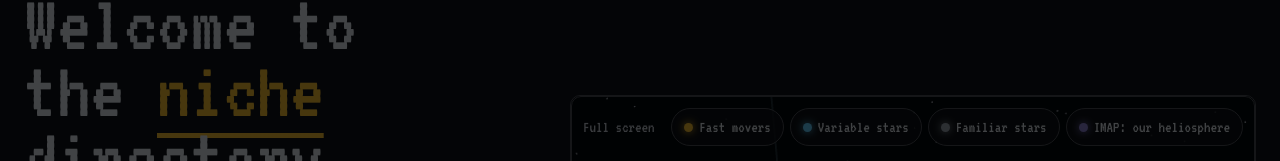
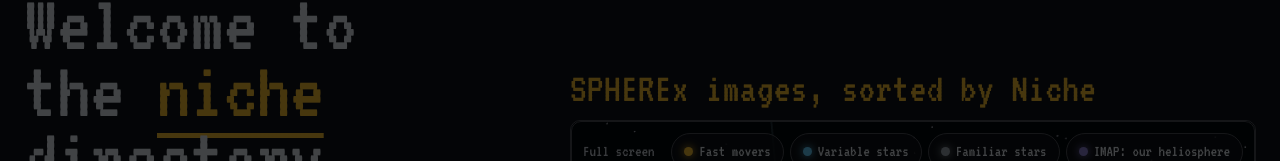
Before and after one commit to anishmallepally123-blip/NicheNomads, a React (Vite) app in the folder frontend/: page / in a window 1280 px wide. Shown: the part 120-281 px from the top of the page. Built offline with nearby package versions, Linux system fonts and the light colour scheme; no server answers.

Commit message:
Add tagline above the homepage 3D map

```diff
--- a/frontend/src/home/Home.tsx
+++ b/frontend/src/home/Home.tsx
@@ -100,6 +100,7 @@ export default function Home({ onGo }: Props) {
         </section>
 
         <figure className="home-chart">
+          <p className="home-chart-tag">SPHEREx images, sorted by Niche</p>
           <Suspense fallback={<div className="s3d-loading">Loading Niche in 3D…</div>}>
             <Space3D embedded onOpen={(o) => onGo({ ra: o.ra, dec: o.dec, band: o.band })} />
           </Suspense>
--- a/frontend/src/home/home.css
+++ b/frontend/src/home/home.css
@@ -35,6 +35,7 @@
 .home-error { margin: var(--space-sm) 0 0; color: var(--color-bad); font-size: var(--text-md); }
 
 .home-chart { margin: 0; min-width: 0; }
+.home-chart-tag { margin: 0 0 var(--space-md); font: 400 clamp(26px, 2.6vw, 36px)/1.1 var(--font-retro); color: var(--color-accent); letter-spacing: 0.01em; }
 .home-chart svg { display: block; width: 100%; height: auto; cursor: crosshair; border: var(--rule-hair) solid var(--color-rule-2); border-radius: var(--radius-card); }
 .hc-bg { fill: var(--color-black); }
 .hc-grid { stroke: var(--color-sky-grid); stroke-width: 1; }
```
